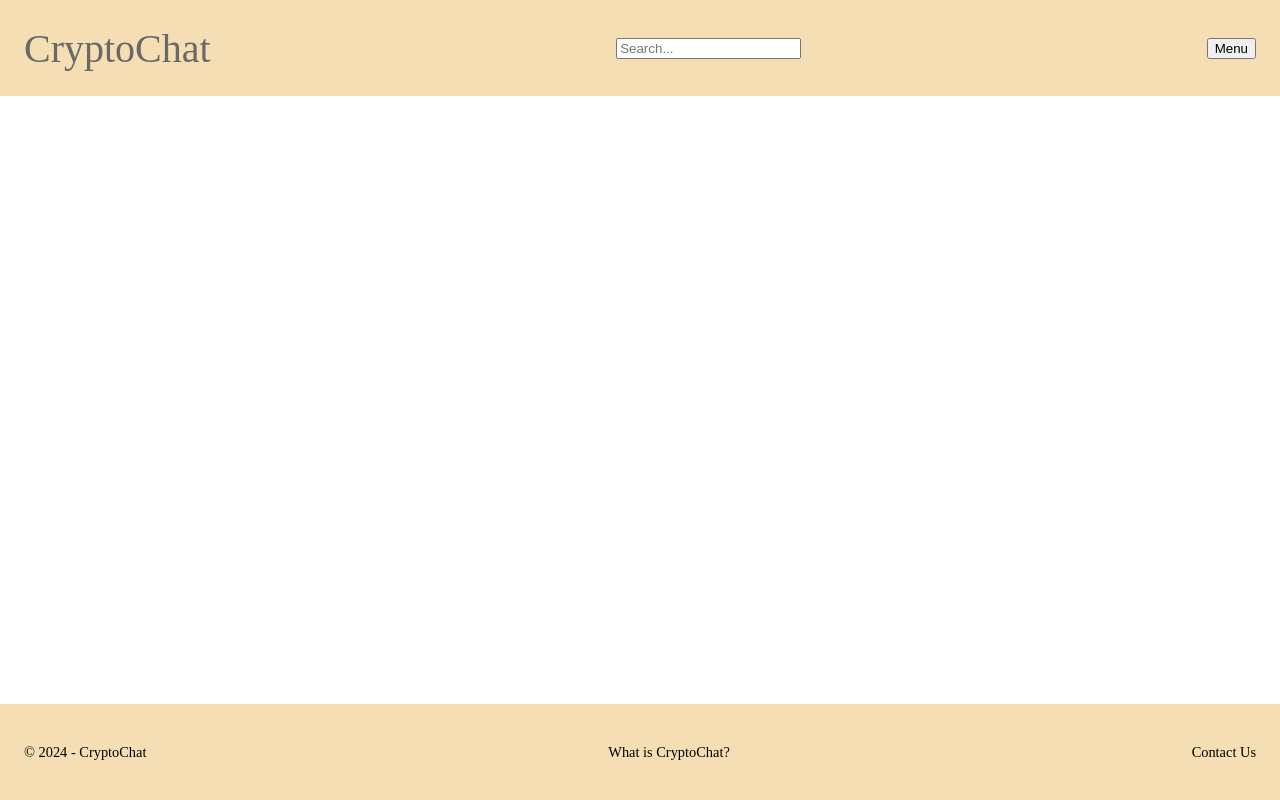
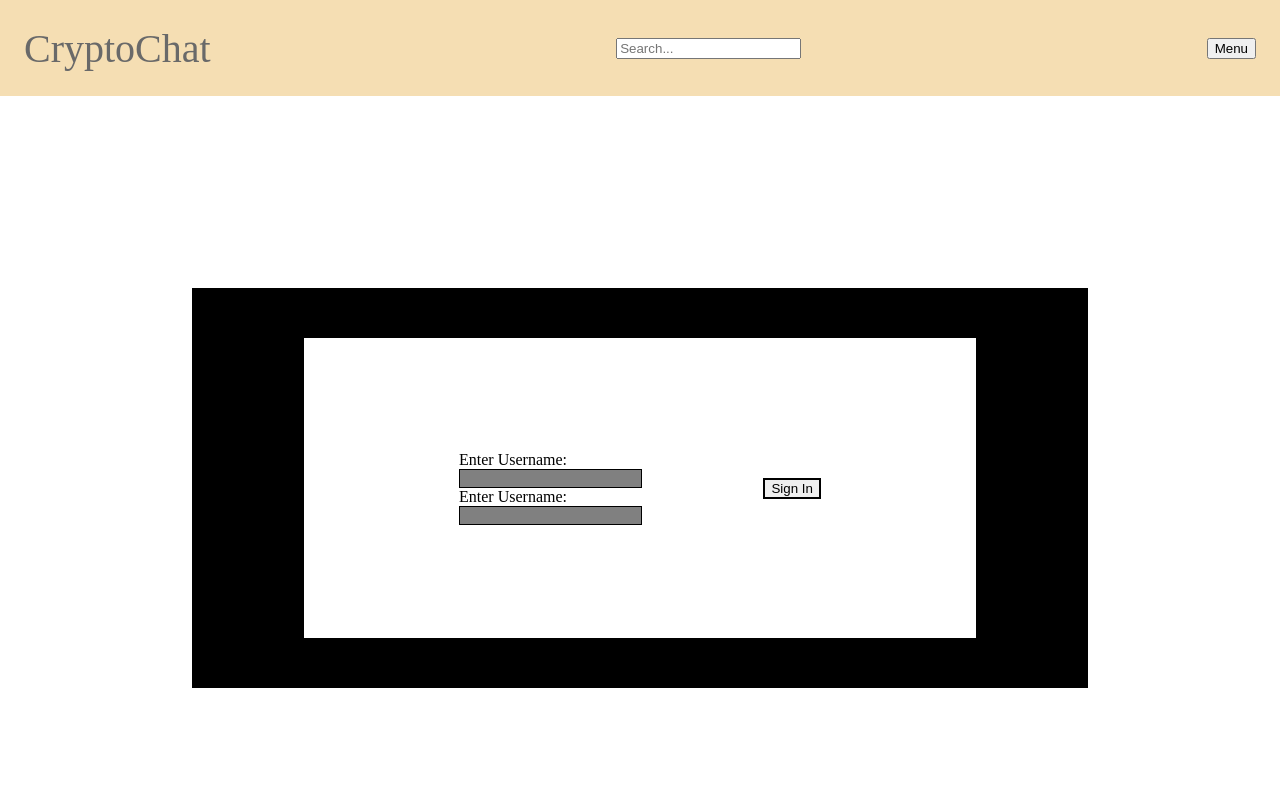
Before and after one commit to ukpabik/CryptoChat, a React (Vite) app in the folder cryptochat/: page /signin in a window 1280 px wide. Shown: the top 800 px of the page. Built offline with nearby package versions, Linux system fonts and the light colour scheme.

Commit message:
Start creating login page
No functionality yet

```diff
--- a/cryptochat/src/components/SignInBody.jsx
+++ b/cryptochat/src/components/SignInBody.jsx
@@ -2,7 +2,21 @@ function SignInBody(){
   return(
     <body>
       <div class = "flexbody">
+        <div class = "login-box">
 
+          <form action = "" method = "get" class = "login-form">
+            <div class = "login-field">
+              <label for= "username">Enter Username: </label>
+              <input type = "text" class = "login-username" id = "name" required />
+              <label for= "username">Enter Username: </label>
+              <input type = "text" class = "login-username" id = "name" required />
+              </div>
+            <div class = "submit-button">
+              <input class = "submit-button" type = "submit" value = "Sign In" />
+            </div>
+          </form>
+
+        </div>
 
       </div>
     </body>
--- a/cryptochat/src/components/style.css
+++ b/cryptochat/src/components/style.css
@@ -165,6 +165,54 @@ textarea::-webkit-scrollbar-thumb{
 }
 
 
+.flexbody{
+  display: flex;
+  flex-direction:column;
+  margin: 15% 15%;
+  background-color:black;
+  height: 25rem;
+  justify-content:center;
+  align-items:center;
+}
+
+.login-box{
+  display: flex;
+  align-items:center;
+  justify-content: center;
+  background-color:white;
+  width: 75%;
+  height: 75%;
+}
+.login-form{
+  display: flex;
+  width: 90%;
+  justify-content: space-evenly;
+  align-items: center;
+}
+.login-field{
+
+}
+
+.login-username{
+  border: 1px solid black;
+  background-color:gray;
+  display: block;
+}
+
+.submit-button{
+  border: 1px solid black;
+}
+
+.login-button:hover{
+  cursor: pointer;
+  background-color:rgb(182, 182, 182);
+}
+.login-button:active{
+  cursor: pointer;
+  background-color:rgb(134, 133, 133);
+}
+
+
 a{
   text-decoration:none;
   color:black;
```
